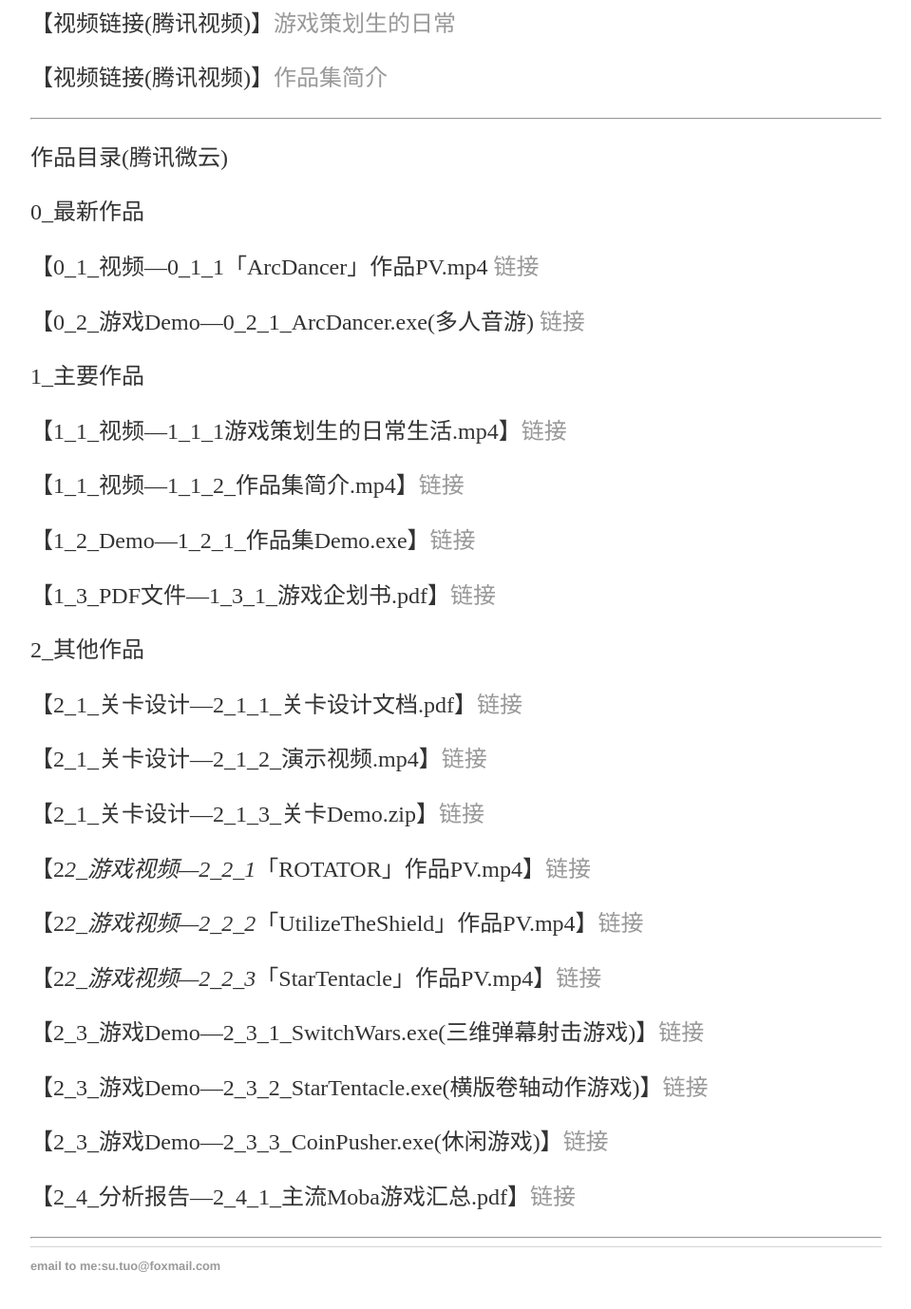
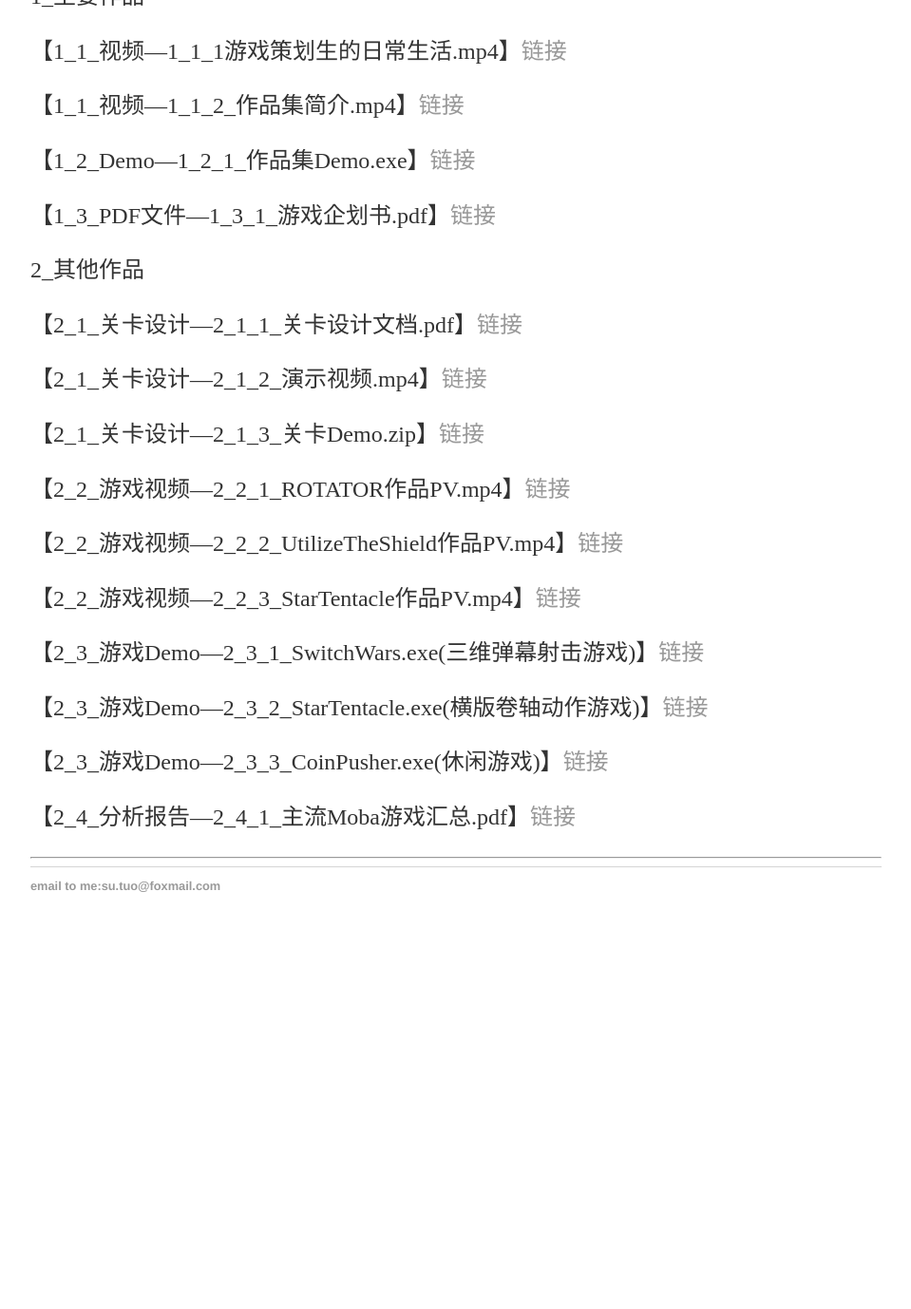
Before and after one commit to SotakuStudio/SotakuStudio.github.io, a Jekyll site: the page built from _posts/2022-01-02-chinese.md, in a window 1280 px wide and 1400 px high, scrolled down 1745 px. Shown: the top 1378 px of the window at 95% size, without its empty margins (160-1119 px from the left). Built offline with Jekyll 4.4.1, drawn with Linux system fonts in a browser that asks for light colours; after the commit the page ends 2745 px from its top, so only the background shows below that; some of the changed text lies outside the part shown.

Commit message:
Update 2022-01-02-chinese.md

```diff
--- a/_posts/2022-01-02-chinese.md
+++ b/_posts/2022-01-02-chinese.md
@@ -4,7 +4,7 @@ title: "作品集--苏拓"
 date: 2022-01-02
 ---
 ********************************************************
-![Image text](https://github.com/SotakuStudio/SotakuStudio.github.io/blob/main/Image/test1600.jpg?raw=true)
+![Image text](https://github.com/SotakuStudio/SotakuStudio.github.io/blob/main/Image/Portfolio.jpg?raw=true)
 
 【视频链接(腾讯视频)】[游戏策划生的日常](https://v.qq.com/x/page/d32595zt270.html)
 
@@ -17,7 +17,7 @@ date: 2022-01-02
 
   0_最新作品
 
-【0_1_视频---0_1_1「ArcDancer」作品PV.mp4 [链接](https://share.weiyun.com/TdPg7Hzh)
+【0_1_视频---0_1_1_ArcDancer作品PV.mp4 [链接](https://share.weiyun.com/TdPg7Hzh)
 
 【0_2_游戏Demo---0_2_1_ArcDancer.exe(多人音游) [链接](https://share.weiyun.com/TdPg7Hzh)
 
@@ -39,11 +39,11 @@ date: 2022-01-02
 
 【2_1_关卡设计---2_1_3_关卡Demo.zip】[链接](https://share.weiyun.com/CNR5GYxp)
 
-【2_2_游戏视频---2_2_1_「ROTATOR」作品PV.mp4】[链接](https://share.weiyun.com/EoD1AOCJ)
+【2_2_游戏视频---2_2_1_ROTATOR作品PV.mp4】[链接](https://share.weiyun.com/EoD1AOCJ)
 
-【2_2_游戏视频---2_2_2_「UtilizeTheShield」作品PV.mp4】[链接](https://share.weiyun.com/WlMO4mPS)
+【2_2_游戏视频---2_2_2_UtilizeTheShield作品PV.mp4】[链接](https://share.weiyun.com/WlMO4mPS)
 
-【2_2_游戏视频---2_2_3_「StarTentacle」作品PV.mp4】[链接](https://share.weiyun.com/LqrLb5PU)
+【2_2_游戏视频---2_2_3_StarTentacle作品PV.mp4】[链接](https://share.weiyun.com/LqrLb5PU)
 
 【2_3_游戏Demo---2_3_1_SwitchWars.exe(三维弹幕射击游戏)】[链接](https://share.weiyun.com/uFXg7K9Q)
 
```
